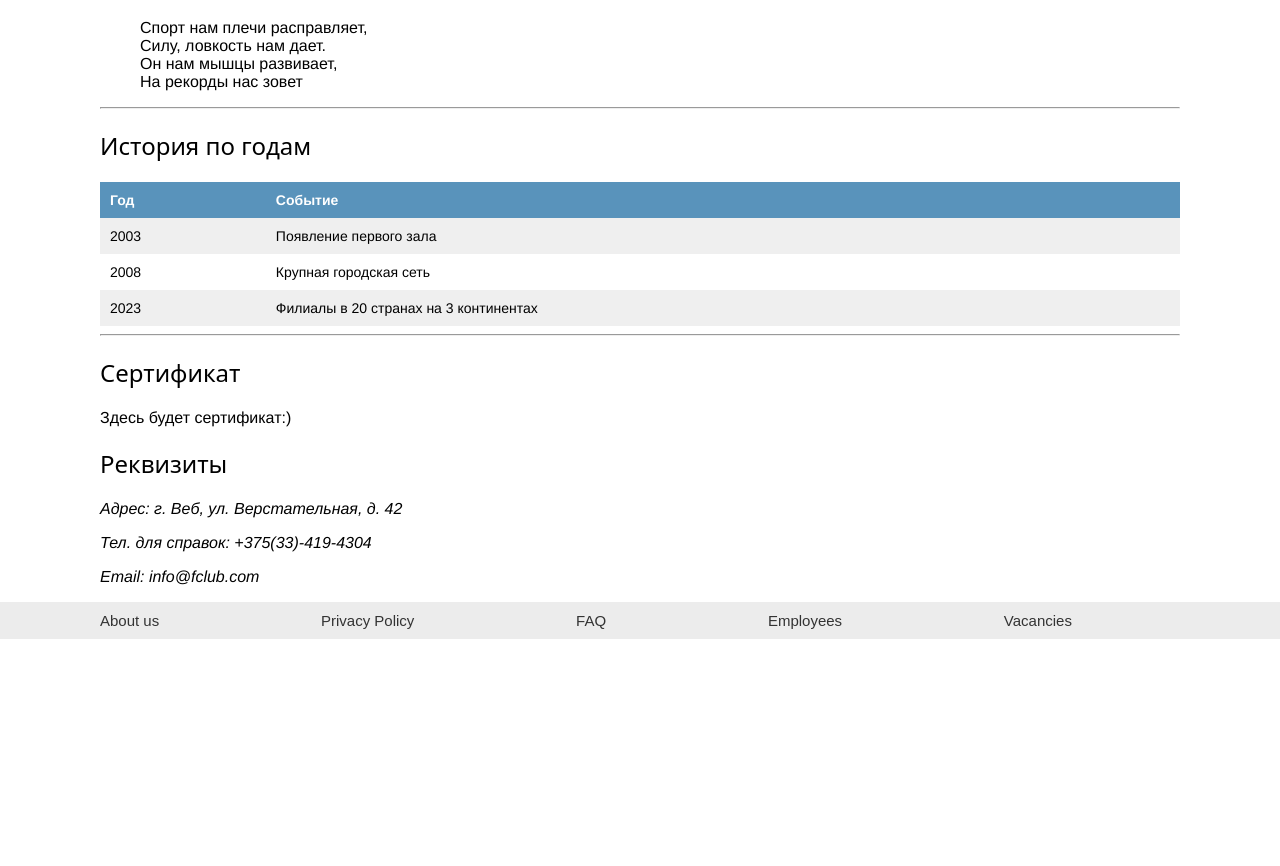
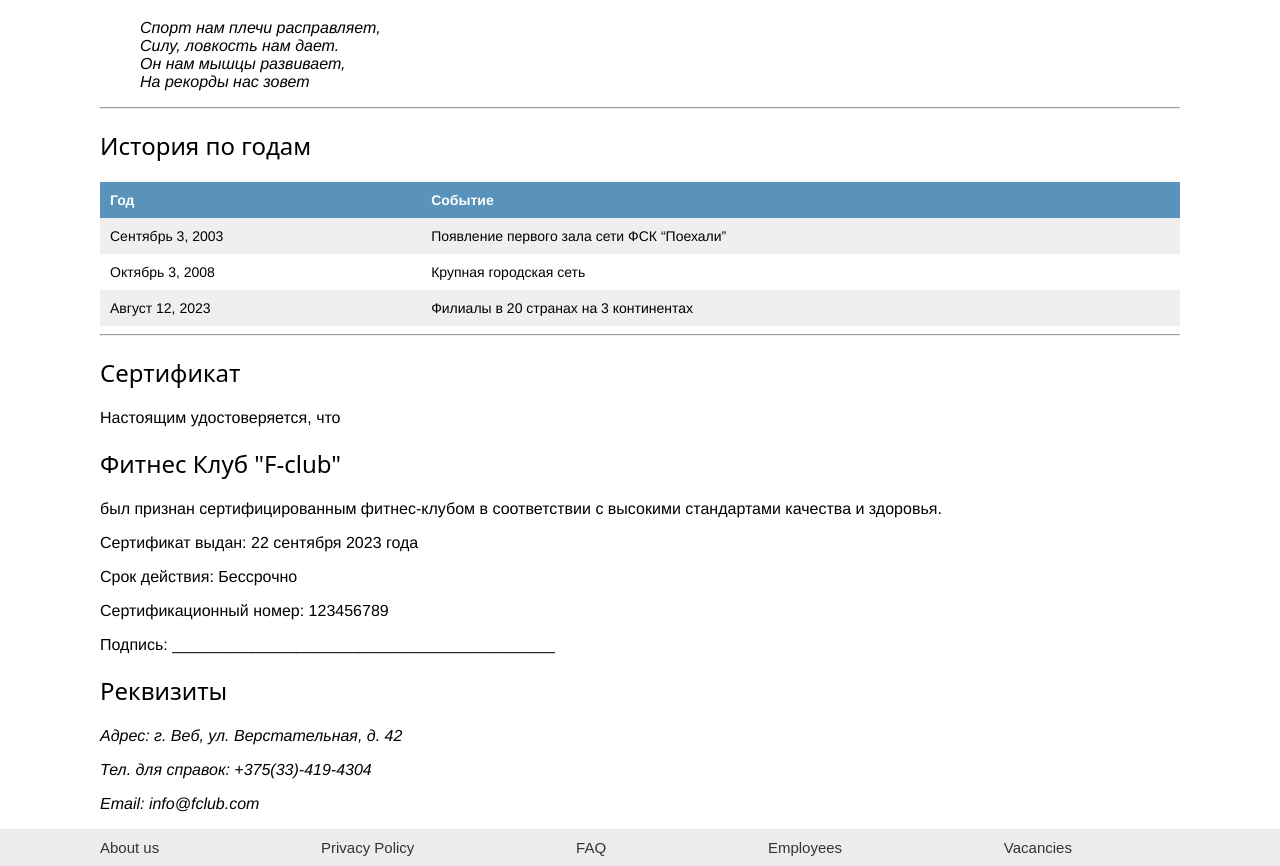
Before and after one commit to SergeyBrykulskii/MDTweb, a Django app: page /about_us/ in a window 1280 px wide. Shown: the part 935-1801 px from the top of the page. Before the commit the page ends 1574 px from the top, so only its background shows below. Run offline with Django 4.2, Linux system fonts and the light colour scheme.

Commit message:
Добавил какой-то сертификат, страница о компании готова

```diff
--- a/FitnessClub/fitnessclub_core/templates/fitnessclub_core/about_us.html
+++ b/FitnessClub/fitnessclub_core/templates/fitnessclub_core/about_us.html
@@ -10,7 +10,7 @@ About us
 
 <section>
     <h2>Информация о компании</h2>
-    <p>F-club это современный фитнес-клуб, <strong>предоставляющий широкий спектр услуг для здоровья и фитнеса</strong>.
+    <p><dfn>F-club</dfn> — это современный фитнес-клуб, <strong>предоставляющий широкий спектр услуг для здоровья и фитнеса</strong>.
         Наша миссия - помочь нашим клиентам достичь своих фитнес-целей и поддерживать здоровый образ жизни.<a href="#contacts">(Контакты см.ниже)</a></p>
 </section>
 <hr>
@@ -30,10 +30,12 @@ About us
 
     <!-- класс на будущее -->
     <blockquote class="poem">
-        Спорт нам плечи расправляет,<br>
-        Силу, ловкость нам дает.<br>
-        Он нам мышцы развивает,<br>
-        На рекорды нас зовет
+        <i>
+            Спорт нам плечи расправляет,<br>
+            Силу, ловкость нам дает.<br>
+            Он нам мышцы развивает,<br>
+            На рекорды нас зовет
+        </i>
     </blockquote>
 </section>
 <hr>
@@ -49,15 +51,15 @@ About us
         </thead>
         <tbody>
             <tr>
-                <td>2003</td>
-                <td>Появление первого зала</td>
+                <td><time datetime="2003-09-03">Сентябрь 3, 2003</time></td>
+                <td>Появление первого зала сети <abbr>ФСК</abbr> <q>Поехали</q></td>
             </tr>
             <tr>
-                <td>2008</td>
+                <td><time datetime="2008-10-03">Октябрь 3, 2008</time></td>
                 <td>Крупная городская сеть</td>
             </tr>
             <tr>
-                <td>2023</td>
+                <td><time datetime="2023-08-12">Август 12, 2023</time></td>
                 <td>Филиалы в 20 странах на 3 континентах</td>
             </tr>
         </tbody>
@@ -66,8 +68,14 @@ About us
 <hr>
 
 <section>
-    <h2>Сертификат</h2>
-    <p>Здесь будет сертификат:)</p>
+    <h1>Сертификат</h1>
+    <p>Настоящим удостоверяется, что</p>
+    <h2>Фитнес Клуб "F-club"</h2>
+    <p>был признан сертифицированным фитнес-клубом в соответствии с высокими стандартами качества и здоровья.</p>
+    <p>Сертификат выдан: 22 сентября 2023 года</p>
+    <p>Срок действия: Бессрочно</p>
+    <p>Сертификационный номер: 123456789</p>
+    <p>Подпись: ___________________________________________</p>
 
     <h2 id="contacts">Реквизиты</h2>
     <address itemscope itemtype="http://schema.org/PostalAddress">
```
